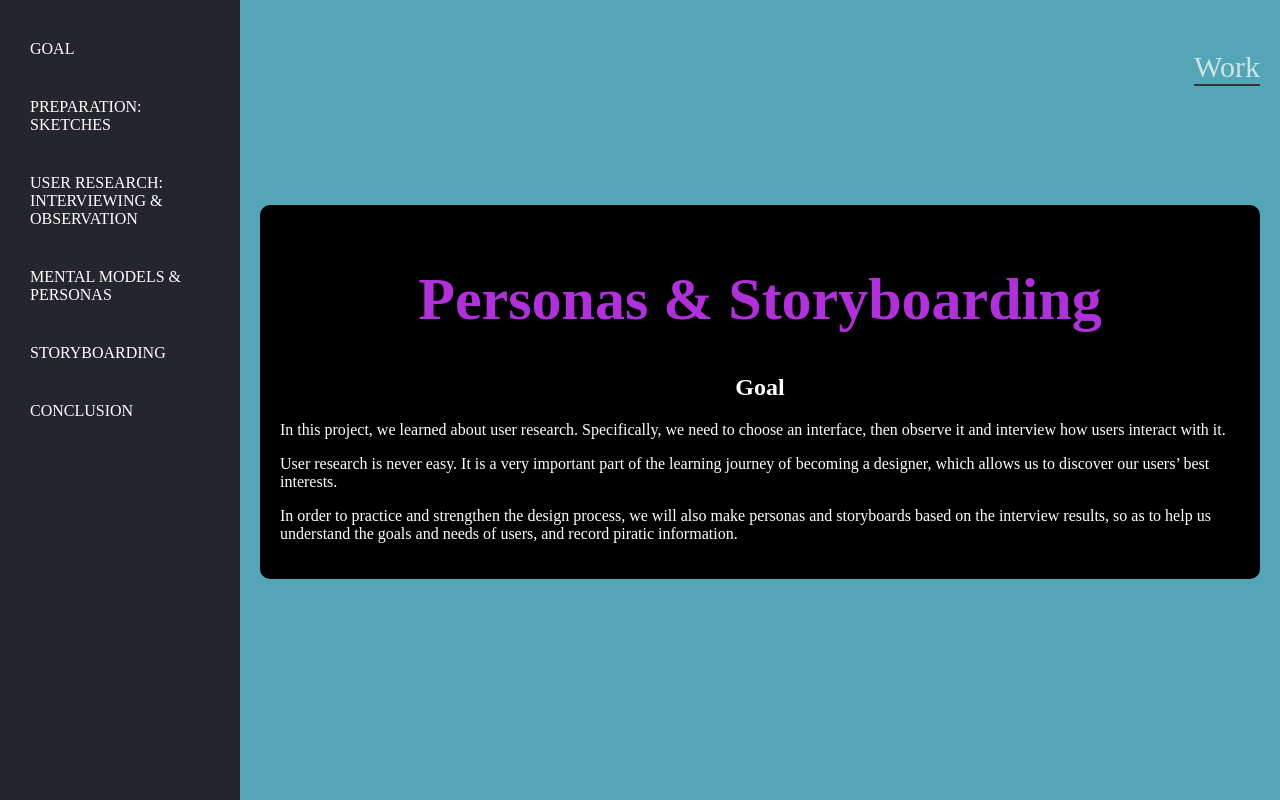
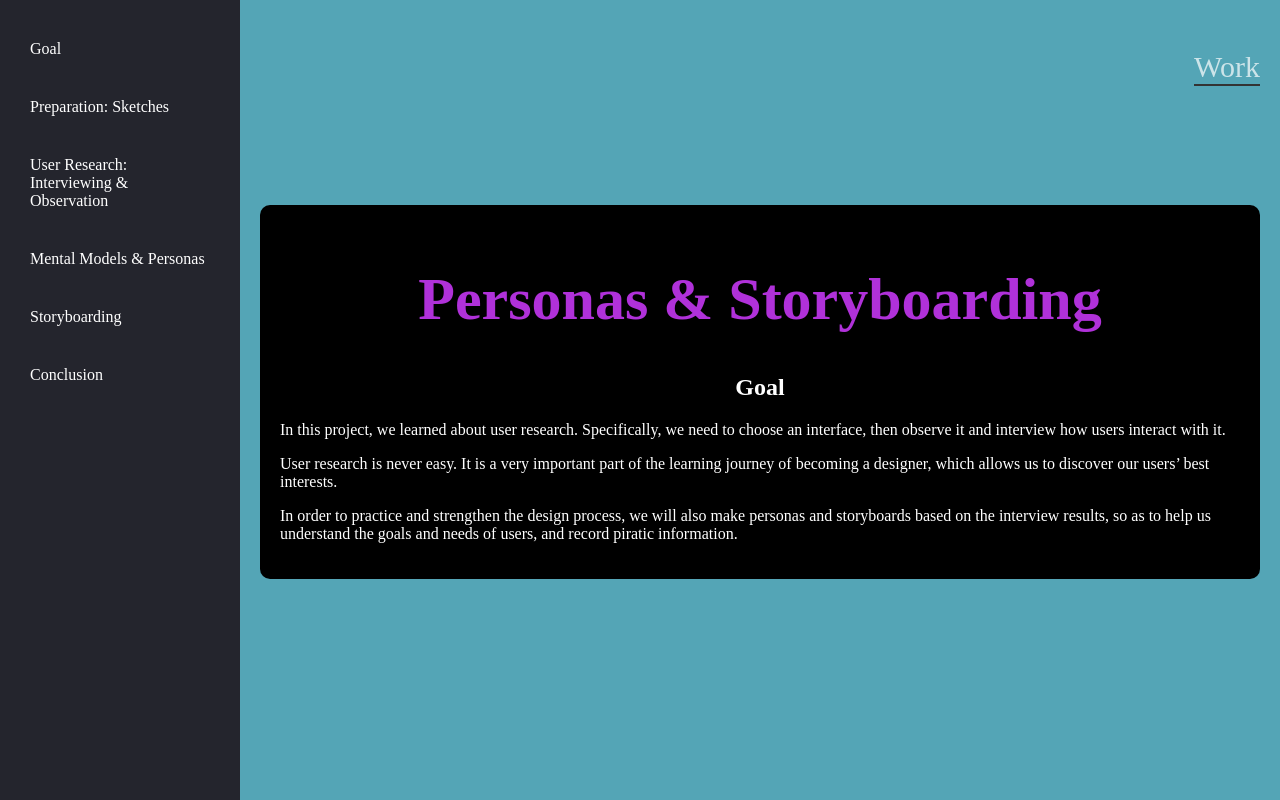
Before and after one commit to lazytiger721108/Assignment1, a plain HTML site: page index.html in a window 1280 px wide. Shown: the top 800 px of the page. Drawn offline with Linux system fonts and the light colour scheme.

Commit message:
Update index.html

```diff
--- a/index.html
+++ b/index.html
@@ -116,12 +116,12 @@
 
 <body style="display: flex">
 <div class="sidebar">
-    <div class="menu"><a href="#GOAL">GOAL</a></div>
-    <div class="menu"><a href="#PREPARATION">PREPARATION: SKETCHES</a></div>
-    <div class="menu"><a href="#USER">USER RESEARCH: INTERVIEWING & OBSERVATION</a></div>
-    <div class="menu"><a href="#MENTAL">MENTAL MODELS & PERSONAS</a></div>
-    <div class="menu"><a href="#Storyboarding">STORYBOARDING</a></div>
-    <div class="menu"><a href="#CONCLUSION">CONCLUSION</a></div>
+    <div class="menu"><a href="#GOAL">Goal</a></div>
+    <div class="menu"><a href="#PREPARATION">Preparation: Sketches</a></div>
+    <div class="menu"><a href="#USER">User Research: Interviewing & Observation</a></div>
+    <div class="menu"><a href="#MENTAL">Mental Models & Personas</a></div>
+    <div class="menu"><a href="#Storyboarding">Storyboarding</a></div>
+    <div class="menu"><a href="#CONCLUSION">Conclusion</a></div>
 </div>
 <div style="flex: 1;">
     <div class="goal" id="GOAL">
@@ -179,7 +179,7 @@
         </div>
     </div>
     <div class="block1" id="USER" style="height: auto;padding: 20px;font-weight: bold;">
-        <div class="caption">USER RESEARCH: INTERVIEWING & OBSERVATION</div>
+        <div class="caption">User Research: Interviewing & Observation</div>
 
         <p style="color: #fff;font-size: 20px;font-weight: normal;">
 
@@ -247,7 +247,7 @@
         </div>
     </div>
     <div id="MENTAL" style="margin-top: 50px;padding: 20px;font-weight: bold;">
-        <h1 class="caption">MENTAL MODELS & PERSONAS</h1>
+        <h1 class="caption">Mental Models & Personas</h1>
         <p>
             According to the interview results, and some common behaviors of users I observed, I constructed 2 personas,
             each one is a four-quadrant empathy map.
@@ -330,7 +330,7 @@
     </div>
 
     <div class="block1" id="CONCLUSION">
-        <h4>CONCLUSION</h4>
+        <h4>Conclusion</h4>
         <p>
             Persona and storyboarding, two effective tools for a designer, not only enable me to better understand how
             user groups interact with a product, but also further my understanding of a product.
```
